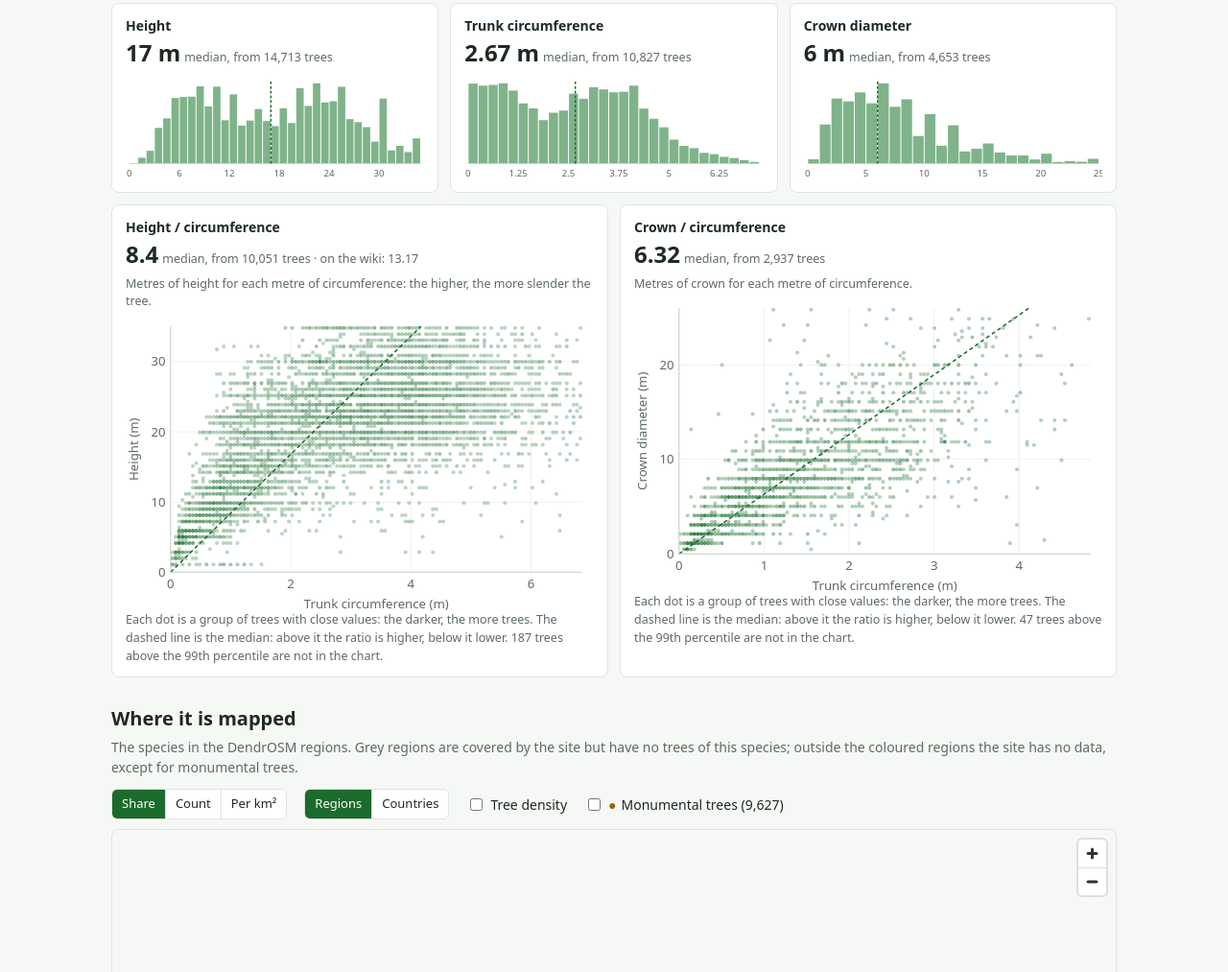
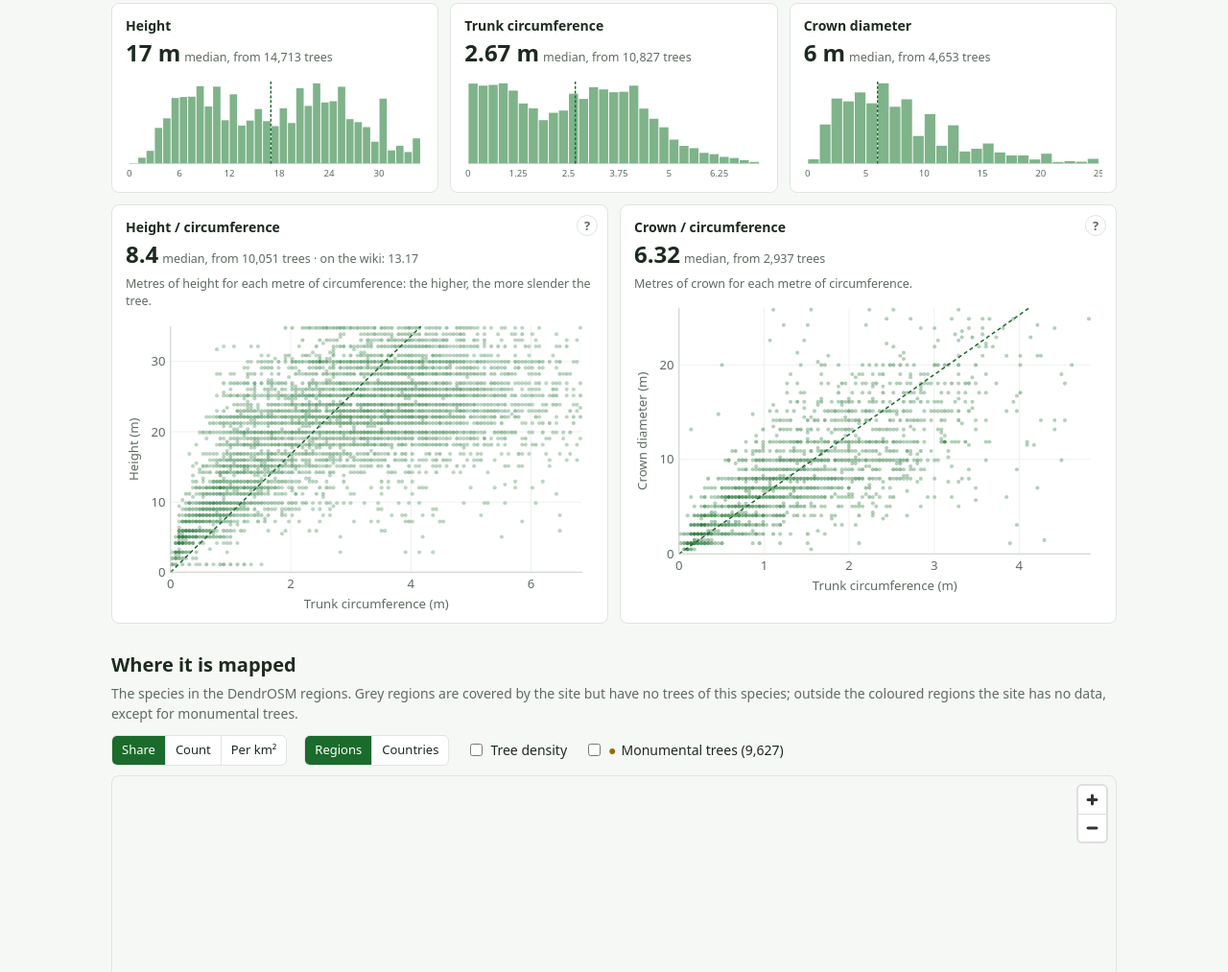
Before and after one commit to ivanbranco/tree-osm-qa, a plain HTML site: page species/quercus-robur.html in a window 1280 px wide. Shown: the part 932-1945 px from the top of the page at 96% size. Drawn offline with nearby package versions, Linux system fonts and the light colour scheme; no server answers.

Commit message:
Species pages: chart explanation in a (?) popup (#79)

```diff
--- a/species/quercus-robur.html
+++ b/species/quercus-robur.html
@@ -58,6 +58,15 @@
   .stat .n{font-size:12.5px;color:var(--muted)}
   .stat svg{display:block;width:100%;height:auto;margin-top:8px}
   .ratios{display:grid;grid-template-columns:repeat(auto-fit,minmax(300px,1fr));gap:12px;margin-top:12px}
+  .ratios .card{position:relative}
+  .ratios h3{padding-right:28px}
+  /* (?) in alto a destra con la spiegazione del grafico: al passaggio del mouse o toccandolo */
+  .tip{position:absolute;top:10px;right:10px;width:22px;height:22px;border-radius:50%;border:1px solid var(--line);background:#fff;
+    color:var(--muted);font:600 13px/20px system-ui,sans-serif;text-align:center;cursor:help;outline:none}
+  .tip:hover,.tip:focus{color:#1a5fb4;border-color:#1a5fb4}
+  .tipbox{display:none;position:absolute;top:28px;right:0;z-index:5;width:min(300px,80vw);padding:8px 10px;border-radius:6px;
+    background:#fff;border:1px solid var(--line);box-shadow:0 4px 16px #0002;color:var(--ink);font:400 13px/1.45 system-ui,sans-serif;text-align:left;cursor:auto}
+  .tip:hover .tipbox,.tip:focus .tipbox{display:block}
   #map{height:480px;border-radius:8px;border:1px solid var(--line);overflow:hidden}
   .controls{display:flex;flex-wrap:wrap;gap:8px 18px;align-items:center;margin:0 0 10px;font-size:14px}
   .seg{display:inline-flex;border:1px solid var(--line);border-radius:6px;overflow:hidden;background:#fff}
@@ -138,7 +147,7 @@ const I18N = {
     hc: "Altezza / circonferenza", crc: "Chioma / circonferenza",
     hcInfo: "Quanti metri di altezza per ogni metro di circonferenza: più è alto, più l'albero è slanciato.",
     crcInfo: "Quanti metri di chioma per ogni metro di circonferenza.",
-    axC: "Circonferenza del tronco (m)", axH: "Altezza (m)", axCr: "Diametro della chioma (m)",
+    scHelp: "Come leggere il grafico", axC: "Circonferenza del tronco (m)", axH: "Altezza (m)", axCr: "Diametro della chioma (m)",
     scInfo: "Ogni punto è un gruppo di alberi con misure vicine: più è scuro, più alberi ci sono. La linea tratteggiata è la mediana: sopra il rapporto è più alto, sotto più basso.",
     scOver: n => `${n} alberi oltre il 99° percentile non sono nel grafico.`,
     wikiAvg: v => `sulla wiki: ${v}`,
@@ -184,7 +193,7 @@ const I18N = {
     hc: "Height / circumference", crc: "Crown / circumference",
     hcInfo: "Metres of height for each metre of circumference: the higher, the more slender the tree.",
     crcInfo: "Metres of crown for each metre of circumference.",
-    axC: "Trunk circumference (m)", axH: "Height (m)", axCr: "Crown diameter (m)",
+    scHelp: "How to read the chart", axC: "Trunk circumference (m)", axH: "Height (m)", axCr: "Crown diameter (m)",
     scInfo: "Each dot is a group of trees with close values: the darker, the more trees. The dashed line is the median: above it the ratio is higher, below it lower.",
     scOver: n => `${n} trees above the 99th percentile are not in the chart.`,
     wikiAvg: v => `on the wiki: ${v}`,
@@ -334,10 +343,12 @@ function sizes() {
   const box = (title, s, unit) => `<div class="card stat"><h3 style="margin:0;font-size:14px">${title}</h3>${s.med == null
     ? `<div class="none">${T.few}</div>` : `<div><span class="big">${fmt(s.med, 2)} ${unit}</span> <span class="n">${T.median}, ${T.on(fmt(s.n))}</span></div>
     ${s.hist ? histSvg(s.hist, s.med, unit) : ""}`}</div>`;
-  const ratio = (title, s, info, wiki, yLabel) => `<div class="card stat"><h3 style="margin:0;font-size:14px">${title}</h3>${s.med == null
+  // spiegazione del grafico in un (?) in alto a destra: si apre passandoci sopra o toccandolo (focus)
+  const tip = sc => `<span class="tip" tabindex="0" role="button" aria-label="${esc(T.scHelp)}">?<span class="tipbox" role="tooltip">${T.scInfo}${sc.over ? " " + T.scOver(fmt(sc.over)) : ""}</span></span>`;
+  const ratio = (title, s, info, wiki, yLabel) => `<div class="card stat">${s.med != null && s.sc ? tip(s.sc) : ""}<h3 style="margin:0;font-size:14px">${title}</h3>${s.med == null
     ? `<div class="none">${T.few}</div>` : `<div><span class="big">${fmt(s.med, 2)}</span> <span class="n">${T.median}, ${T.on(fmt(s.n))}${wiki ? " · " + T.wikiAvg(fmt(wiki, 2)) : ""}</span></div>`}
     <div class="n" style="margin-top:4px">${info}</div>
-    ${s.med != null && s.sc ? scatterSvg(s.sc, s.med, yLabel) + `<div class="n">${T.scInfo}${s.sc.over ? " " + T.scOver(fmt(s.sc.over)) : ""}</div>` : ""}</div>`;
+    ${s.med != null && s.sc ? scatterSvg(s.sc, s.med, yLabel) : ""}</div>`;
   return `<section><h2>${T.sizeTitle}</h2><p class="lead">${T.sizeLead}</p>
     <div class="grid3">${box(T.height, S.height, "m")}${box(T.trunkM, S.trunk, "m")}${box(T.crownM, S.crown, "m")}</div>
     <div class="ratios">${ratio(T.hc, S.h_c, T.hcInfo, D.wiki.height_circ_ratio, T.axH)}${ratio(T.crc, S.cr_c, T.crcInfo, D.wiki.crown_circ_ratio, T.axCr)}</div></section>`;
```
Also changed, not shown: scripts/species_template.html (+15 -4 lines), species/acer-platanoides.html (+15 -4 lines), species/liriodendron-tulipifera.html (+15 -4 lines).
